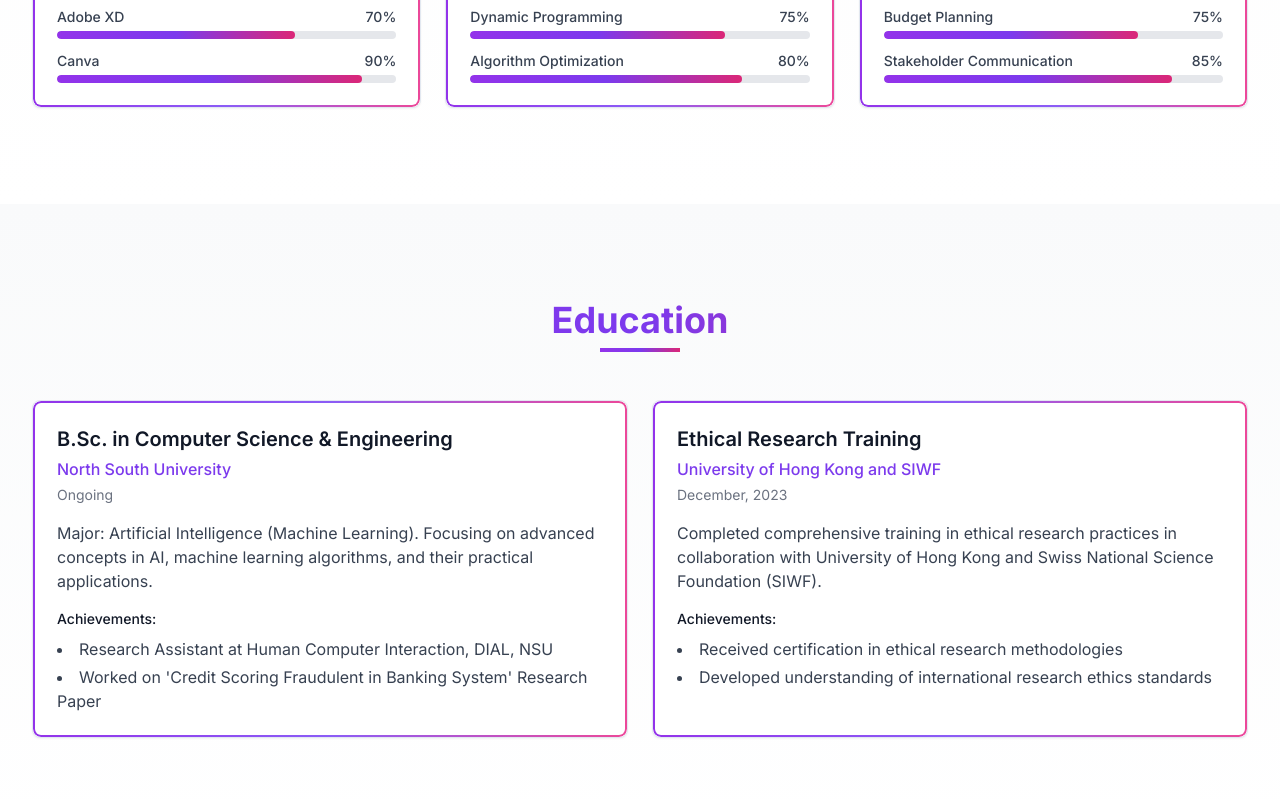
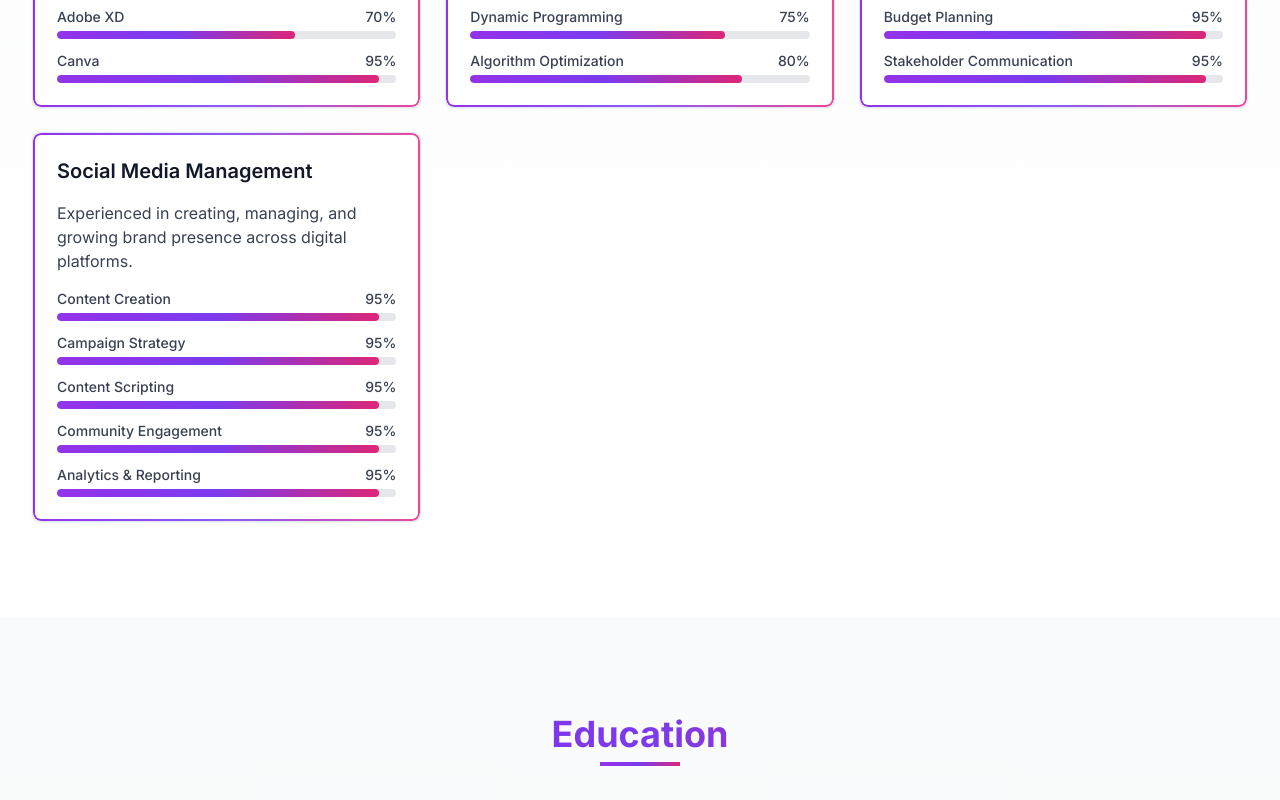
Before and after one commit to raselhere/My-Portfolio, a Next.js app: page / in a window 1280 px wide. Shown: the part 3840-4640 px from the top of the page. Built offline with nearby package versions, Linux system fonts and the light colour scheme.

Commit message:
Add Social Media Management skill category, fixed Certificate, education data

```diff
--- a/data/certificates-data.ts
+++ b/data/certificates-data.ts
@@ -25,26 +25,4 @@ export const certificatesData: CertificateData[] = [
       "Awarded for exceptional performance and contributions to the NSU ACM Student Chapter activities and events.",
     url: "https://example.com/certificates/acm-summer-2022",
   },
-  {
-    title: "Machine Learning Specialization",
-    issuer: "Coursera",
-    date: "June, 2023",
-    description:
-      "Comprehensive specialization covering machine learning algorithms, neural networks, and practical applications.",
-    url: "https://example.com/certificates/ml-specialization",
-  },
-  {
-    title: "Full Stack Web Development",
-    issuer: "Udemy",
-    date: "March, 2022",
-    description: "Complete course on modern full stack web development using React, Node.js, and related technologies.",
-    url: "https://example.com/certificates/fullstack-dev",
-  },
-  {
-    title: "Data Structures and Algorithms",
-    issuer: "HackerRank",
-    date: "January, 2022",
-    description: "Certification for proficiency in implementing and optimizing various data structures and algorithms.",
-    url: "https://example.com/certificates/dsa-certification",
-  },
 ]
--- a/data/education-data.ts
+++ b/data/education-data.ts
@@ -12,15 +12,4 @@ export const educationData: EducationData[] = [
       "Worked on 'Credit Scoring Fraudulent in Banking System' Research Paper",
     ],
   },
-  {
-    degree: "Ethical Research Training",
-    institution: "University of Hong Kong and SIWF",
-    period: "December, 2023",
-    description:
-      "Completed comprehensive training in ethical research practices in collaboration with University of Hong Kong and Swiss National Science Foundation (SIWF).",
-    achievements: [
-      "Received certification in ethical research methodologies",
-      "Developed understanding of international research ethics standards",
-    ],
-  },
 ]
--- a/data/skills-data.ts
+++ b/data/skills-data.ts
@@ -7,9 +7,9 @@ export const skillsData: SkillCategory[] = [
     skills: [
       { name: "Python", level: 90 },
       { name: "JavaScript", level: 85 },
-      { name: "C/C++", level: 80 },
+      { name: "C/C++", level: 90 },
       { name: "Java", level: 75 },
-      { name: "SQL", level: 85 },
+      { name: "SQL", level: 95 },
     ],
   },
   {
@@ -19,30 +19,30 @@ export const skillsData: SkillCategory[] = [
       { name: "HTML/CSS", level: 95 },
       { name: "React.js", level: 90 },
       { name: "Next.js", level: 85 },
-      { name: "Node.js", level: 80 },
-      { name: "PostgreSQL", level: 85 },
+      { name: "Node.js", level: 70 },
+      { name: "PostgreSQL", level: 95 },
     ],
   },
   {
     category: "Machine Learning",
     description: "Experience with machine learning techniques for data analysis and model building.",
     skills: [
-      { name: "Data Analysis", level: 85 },
-      { name: "Model Building", level: 80 },
+      { name: "Data Analysis", level: 95 },
+      { name: "Model Building", level: 95 },
       { name: "Neural Networks", level: 75 },
       { name: "Natural Language Processing", level: 70 },
-      { name: "Computer Vision", level: 65 },
+      { name: "Computer Vision", level: 75 },
     ],
   },
   {
     category: "UI/UX Design",
     description: "Focused on intuitive, user-centered digital experiences and clean, responsive design.",
     skills: [
-      { name: "Wireframing", level: 85 },
-      { name: "Prototyping", level: 80 },
+      { name: "Wireframing", level: 75 },
+      { name: "Prototyping", level: 70 },
       { name: "Figma", level: 75 },
       { name: "Adobe XD", level: 70 },
-      { name: "Canva", level: 90 },
+      { name: "Canva", level: 95 },
     ],
   },
   {
@@ -51,7 +51,7 @@ export const skillsData: SkillCategory[] = [
     skills: [
       { name: "Arrays & Strings", level: 90 },
       { name: "Linked Lists", level: 85 },
-      { name: "Trees & Graphs", level: 80 },
+      { name: "Trees & Graphs", level: 85 },
       { name: "Dynamic Programming", level: 75 },
       { name: "Algorithm Optimization", level: 80 },
     ],
@@ -60,11 +60,22 @@ export const skillsData: SkillCategory[] = [
     category: "Event Management",
     description: "Experienced in organizing and managing various types of events successfully.",
     skills: [
-      { name: "Event Planning", level: 90 },
-      { name: "Team Coordination", level: 85 },
-      { name: "Logistics Management", level: 80 },
-      { name: "Budget Planning", level: 75 },
-      { name: "Stakeholder Communication", level: 85 },
+      { name: "Event Planning", level: 95 },
+      { name: "Team Coordination", level: 95 },
+      { name: "Logistics Management", level: 95 },
+      { name: "Budget Planning", level: 95 },
+      { name: "Stakeholder Communication", level: 95 },
+    ],
+  },
+  {
+    category: "Social Media Management",
+    description: "Experienced in creating, managing, and growing brand presence across digital platforms.",
+    skills: [
+      { name: "Content Creation", level: 95 },
+      { name: "Campaign Strategy", level: 95 },
+      { name: "Content Scripting", level: 95 },
+      { name: "Community Engagement", level: 95 },
+      { name: "Analytics & Reporting", level: 95 },
     ],
   },
 ]
```
